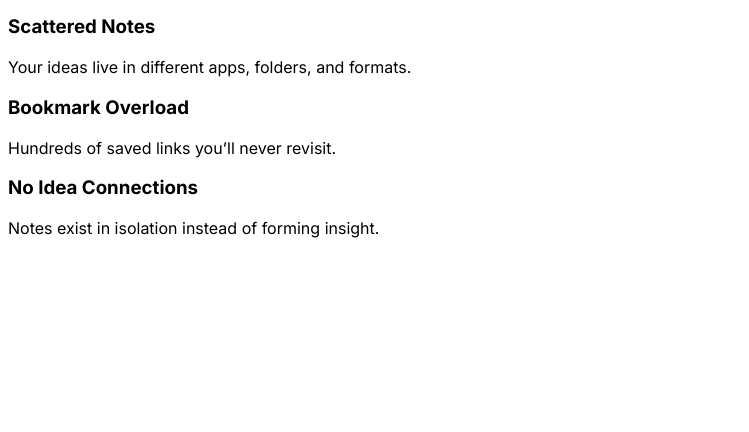
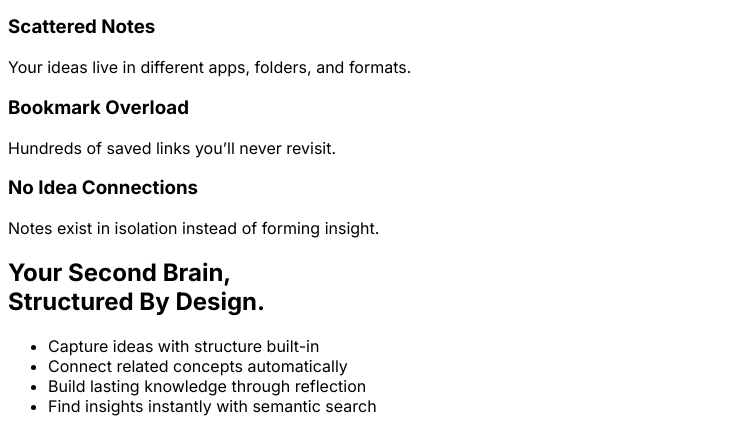
Before and after one commit to anaitullah190/knowledge-vault, a plain HTML site: page index.html in a window 1280 px wide. Shown: the part 430-862 px from the top of the page, without its empty margins (0-749 px from the left). Before the commit the page ends 800 px from the top, so only its background shows below. Drawn offline with Linux system fonts and the light colour scheme.

Commit message:
Create markup of Solution section

```diff
--- a/index.html
+++ b/index.html
@@ -79,6 +79,18 @@
           </article>
         </div>
       </section>
+      <!-- Solution Section -->
+       <section class="solution">
+        <div class="solution-content">
+            <h2>Your Second Brain, <br>Structured By Design.</h2>
+            <ul class="solution-list">
+                <li>Capture ideas with structure built-in</li>
+                <li>Connect related concepts automatically</li>
+                <li>Build lasting knowledge through reflection</li>
+                <li>Find insights instantly with semantic search</li>
+            </ul>
+        </div>
+       </section>
     </main>
     <!-- Footer -->
     <footer></footer>
```
